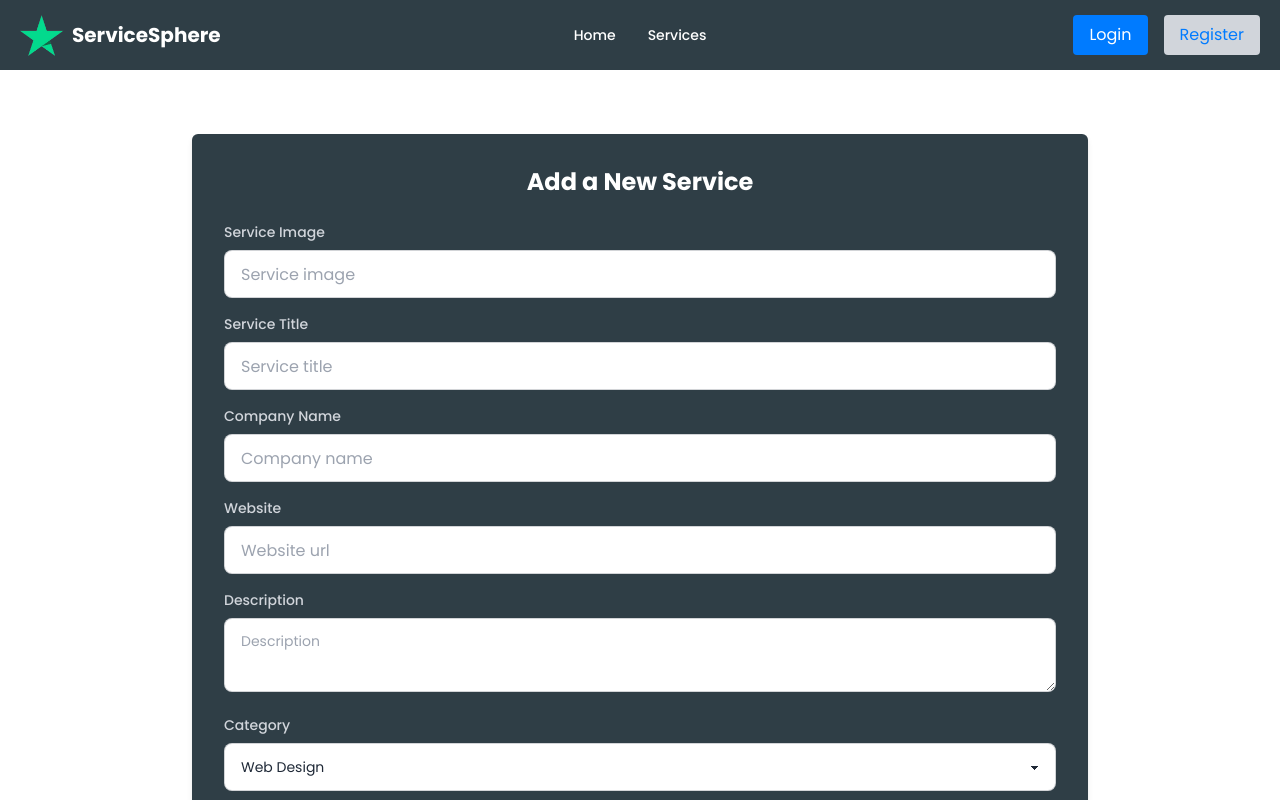
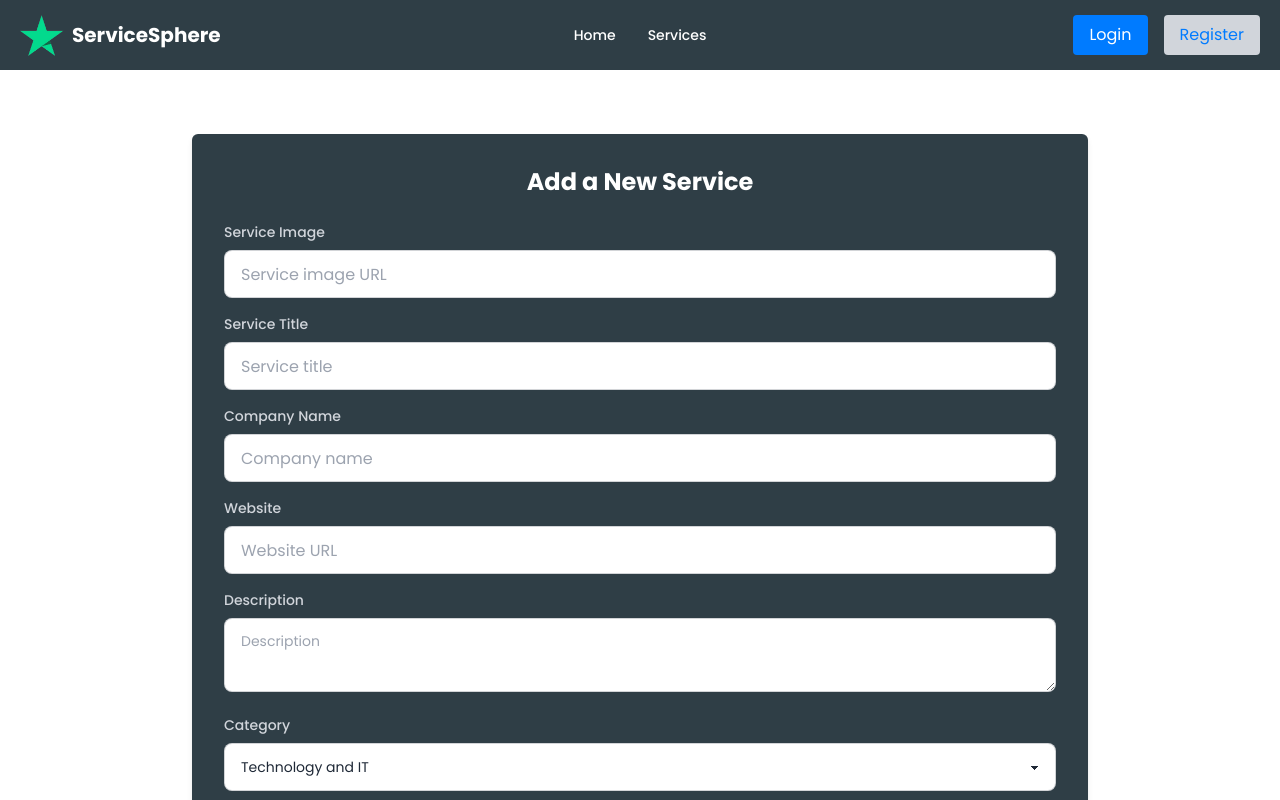
Before and after one commit to sharifuzzaman16/service-sphere, a React (Vite) app: page /add-service in a window 1280 px wide. Shown: the top 800 px of the page. Built offline with nearby package versions, Linux system fonts and the light colour scheme; no server answers.

Commit message:
impelemented delete my services functionality

```diff
--- a/src/pages/AddService.jsx
+++ b/src/pages/AddService.jsx
@@ -20,6 +20,27 @@ const AddService = () => {
         const addedDate = new Date().toISOString();
         const userEmail = user.email;
 
+
+        if (!serviceImage || !serviceTitle || !companyName || !category || !price) {
+            Swal.fire({
+                position: "center",
+                icon: "error",
+                title: "All fields are required!",
+                showConfirmButton: true,
+            });
+            return;
+        }
+
+        if (isNaN(price) || price <= 0) {
+            Swal.fire({
+                position: "center",
+                icon: "error",
+                title: "Price must be a valid number greater than 0",
+                showConfirmButton: true,
+            });
+            return;
+        }
+
         const service = {
             serviceImage,
             serviceTitle,
@@ -31,6 +52,7 @@ const AddService = () => {
             addedDate,
             userEmail
         }
+
         axios.post('http://localhost:5000/services', service)
             .then(res => {
                 console.log(res.data)
@@ -51,7 +73,7 @@ const AddService = () => {
                     position: "center",
                     icon: "error",
                     title: "Failed to add service!",
-                    text: err.message,
+                    text: err.response?.data?.message || err.message,
                     showConfirmButton: true,
                 });
             })
@@ -64,7 +86,7 @@ const AddService = () => {
             <form onSubmit={handleAddService} className="space-y-4">
                 <div>
                     <label className="block text-sm font-medium text-gray-300 mb-2">Service Image</label>
-                    <input name='serviceImage' type="url" placeholder="Service image" className="input input-bordered w-full" />
+                    <input name='serviceImage' type="url" placeholder="Service image URL" className="input input-bordered w-full" />
                 </div>
                 <div>
                     <label className="block text-sm font-medium text-gray-300 mb-2">Service Title</label>
@@ -76,7 +98,7 @@ const AddService = () => {
                 </div>
                 <div>
                     <label className="block text-sm font-medium text-gray-300 mb-2">Website</label>
-                    <input name='website' type="url" placeholder="Website url" className="input input-bordered w-full" />
+                    <input name='website' type="url" placeholder="Website URL" className="input input-bordered w-full" />
                 </div>
                 <div>
                     <label className="block text-sm font-medium text-gray-300 mb-2">Description</label>
@@ -89,8 +111,25 @@ const AddService = () => {
                         className="select select-bordered w-full"
                     >
                         <option disabled value="">Select a category</option>
-                        <option value="web-design">Web Design</option>
-                        <option value="graphic-design">Graphic Design</option>
+                        <option value="technology">Technology and IT</option>
+                        <option value="healthcare">Healthcare</option>
+                        <option value="education">Education</option>
+                        <option value="finance">Finance and Accounting</option>
+                        <option value="marketing">Marketing and Sales</option>
+                        <option value="engineering">Engineering</option>
+                        <option value="design">Creative and Design</option>
+                        <option value="construction">Construction and Real Estate</option>
+                        <option value="hospitality">Hospitality and Tourism</option>
+                        <option value="administration">Administrative and Support Services</option>
+                        <option value="legal">Legal</option>
+                        <option value="media">Media and Communications</option>
+                        <option value="science">Science and Research</option>
+                        <option value="transport">Transport and Logistics</option>
+                        <option value="retail">Retail and Customer Service</option>
+                        <option value="trades">Skilled Trades</option>
+                        <option value="remote">Remote and Freelance Jobs</option>
+                        <option value="green">Green and Sustainable Jobs</option>
+                        <option value="ecommerce">E-commerce</option>
                     </select>
                 </div>
                 <div>
--- a/src/pages/MyServices.jsx
+++ b/src/pages/MyServices.jsx
@@ -2,6 +2,7 @@ import axios from "axios";
 import React, { useContext, useEffect, useState } from "react";
 import { AuthContext } from "../context/AuthProvider";
 import { Link } from "react-router-dom";
+import Swal from "sweetalert2";
 
 const MyServices = () => {
     const { user } = useContext(AuthContext);
@@ -32,6 +33,39 @@ const MyServices = () => {
     const handleSearch = (e) => {
         setSearchQuery(e.target.value.toLowerCase());
     };
+
+    const handleDelete = (id) => {
+        Swal.fire({
+            title: "Are you sure?",
+            text: "You won't be able to revert this!",
+            icon: "warning",
+            showCancelButton: true,
+            confirmButtonColor: "#3085d6",
+            cancelButtonColor: "#d33",
+            confirmButtonText: "Yes, delete it!"
+        }).then((result) => {
+            if (result.isConfirmed) {
+                axios.delete(`http://localhost:5000/services/my-services/${id}`)
+                    .then(res => {
+                        console.log(res.data)
+                        if (res.data.deletedCount > 0) {
+                            Swal.fire({
+                                title: "Deleted!",
+                                text: "Your service has been deleted.",
+                                icon: "success"
+                            });
+                            const updatedServices = services.filter(service => service._id !== id);
+                            setServices(updatedServices);
+                            setFilteredServices(updatedServices);
+                        }
+                    })
+                    .catch(err => {
+                        console.log(err)
+                    })
+
+            }
+        });
+    }
 
     return (
         <div className="max-w-7xl mx-auto my-16">
@@ -89,7 +123,7 @@ const MyServices = () => {
                                             Edit
                                         </button>
                                     </Link>
-                                    <button className="bg-red-500 text-white px-4 py-1 rounded-md">
+                                    <button onClick={() => handleDelete(service._id)} className="bg-red-500 text-white px-4 py-1 rounded-md">
                                         Delete
                                     </button>
                                 </td>
--- a/src/pages/UpdateService.jsx
+++ b/src/pages/UpdateService.jsx
@@ -20,6 +20,26 @@ const UpdateService = () => {
         const category = form.category.value;
         const price = form.price.value;
 
+        if (!serviceImage || !serviceTitle || !companyName || !category || !price) {
+            Swal.fire({
+                position: "center",
+                icon: "error",
+                title: "All fields are required!",
+                showConfirmButton: true,
+            });
+            return;
+        }
+
+        if (isNaN(price) || price <= 0) {
+            Swal.fire({
+                position: "center",
+                icon: "error",
+                title: "Price must be a valid number greater than 0",
+                showConfirmButton: true,
+            });
+            return;
+        }
+
         const updatedService = {
             serviceImage,
             serviceTitle,
@@ -28,10 +48,11 @@ const UpdateService = () => {
             description,
             category,
             price,
-        }
+        };
+
         axios.patch(`http://localhost:5000/services/my-services/${service._id}`, updatedService)
             .then(res => {
-                console.log(res.data)
+                console.log(res.data);
                 if (res.data.modifiedCount > 0) {
                     Swal.fire({
                         position: "center",
@@ -40,25 +61,24 @@ const UpdateService = () => {
                         showConfirmButton: false,
                         timer: 1500,
                     });
-                    navigate('/my-services')
+                    navigate('/my-services');
                 }
             })
             .catch(err => {
-                console.log(err)
+                console.log(err);
                 Swal.fire({
                     position: "center",
                     icon: "error",
                     title: "Failed to update service!",
-                    text: err.message,
+                    text: err.response?.data?.message || err.message,
                     showConfirmButton: true,
                 });
-            })
-
-    }
+            });
+    };
 
     return (
         <div className="max-w-4xl my-16 mx-auto p-8 bg-[#2F3E46] shadow-md rounded-md">
-            <h1 className="text-2xl font-bold text-white text-center mb-6">Add a New Service</h1>
+            <h1 className="text-2xl font-bold text-white text-center mb-6">Update Service</h1>
             <form onSubmit={handleUpdateService} className="space-y-4">
                 <div>
                     <label className="block text-sm font-medium text-gray-300 mb-2">Service Image</label>
@@ -74,7 +94,7 @@ const UpdateService = () => {
                 </div>
                 <div>
                     <label className="block text-sm font-medium text-gray-300 mb-2">Website</label>
-                    <input defaultValue={service.website} name='website' type="url" placeholder="Website url" className="input input-bordered w-full" />
+                    <input defaultValue={service.website} name='website' type="url" placeholder="Website URL" className="input input-bordered w-full" />
                 </div>
                 <div>
                     <label className="block text-sm font-medium text-gray-300 mb-2">Description</label>
@@ -88,8 +108,25 @@ const UpdateService = () => {
                         className="select select-bordered w-full"
                     >
                         <option disabled value="">Select a category</option>
-                        <option value="web-design">Web Design</option>
-                        <option value="graphic-design">Graphic Design</option>
+                        <option value="technology">Technology and IT</option>
+                        <option value="healthcare">Healthcare</option>
+                        <option value="education">Education</option>
+                        <option value="finance">Finance and Accounting</option>
+                        <option value="marketing">Marketing and Sales</option>
+                        <option value="engineering">Engineering</option>
+                        <option value="design">Creative and Design</option>
+                        <option value="construction">Construction and Real Estate</option>
+                        <option value="hospitality">Hospitality and Tourism</option>
+                        <option value="administration">Administrative and Support Services</option>
+                        <option value="legal">Legal</option>
+                        <option value="media">Media and Communications</option>
+                        <option value="science">Science and Research</option>
+                        <option value="transport">Transport and Logistics</option>
+                        <option value="retail">Retail and Customer Service</option>
+                        <option value="trades">Skilled Trades</option>
+                        <option value="remote">Remote and Freelance Jobs</option>
+                        <option value="green">Green and Sustainable Jobs</option>
+                        <option value="ecommerce">E-commerce</option>
                     </select>
                 </div>
                 <div>
@@ -100,7 +137,7 @@ const UpdateService = () => {
                     type="submit"
                     className="bg-blue-600 w-full text-white px-4 py-3 rounded-md hover:bg-blue-700"
                 >
-                    Add Service
+                    Update Service
                 </button>
             </form>
         </div>
```
